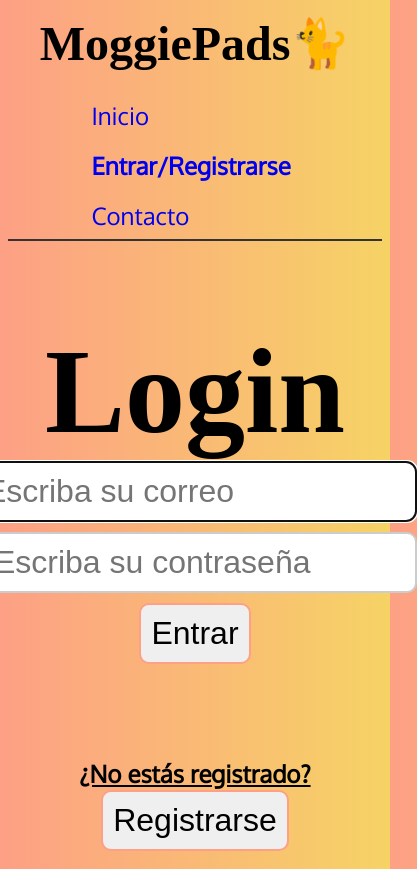
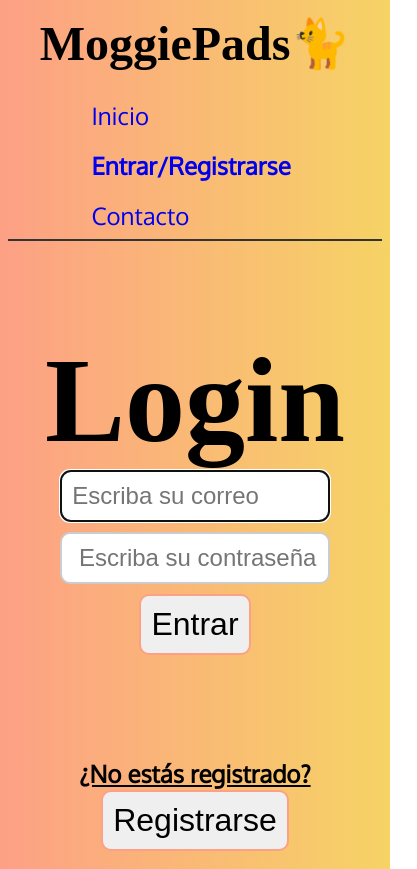
Before and after one commit to Patcire/MoggiePads, a React (Vite) app: page /login in a window 390 px wide. Shown: the whole page, 417 px wide, since content can reach past the window. Built offline with nearby package versions, Linux system fonts and the light colour scheme; no server answers; a web font is replaced by a local one.

Commit message:
media query settings

```diff
--- a/src/index.css
+++ b/src/index.css
@@ -807,7 +807,9 @@ textarea {
 
 /* Media Queries para pantallas más pequeñas (tabletas y dispositivos móviles) */
 
-@media only screen and (max-width: 1024px) {
+@media only screen and (max-width: 600px) {
+
+
     .header {
         height: auto;
         padding: 0.5em;
@@ -823,7 +825,6 @@ textarea {
         padding-top: 10px;
     }
 
-
     .filters{
         height: auto;
         padding: 0.5em;
@@ -833,7 +834,44 @@ textarea {
         display: none;
     }
 
+    /* landpage */
+    .landpage__article__h1--v2{
+        font-size: xx-large;
 
+        padding-left: 10% ;
+
+    }
+
+    .landpage__article__p{
+        font-size: x-large;
+        padding-left: 10%;
+    }
+
+    .landpage__article__img{
+        margin-left: 20%;
+    }
+
+    /* login*/
+
+    .form{
+        width: auto;
+        padding-left: 5%;
+        padding-right: 5%;
+
+    }
+
+    .form__h1{
+        font-size: 2%;
+    }
+    .form__input{
+        font-size: x-large;
+        width: 80%;
+    }
+
+    .form__input--password{
+        font-size: x-large;
+        width: 80%;
+    }
 
 
 }
```
